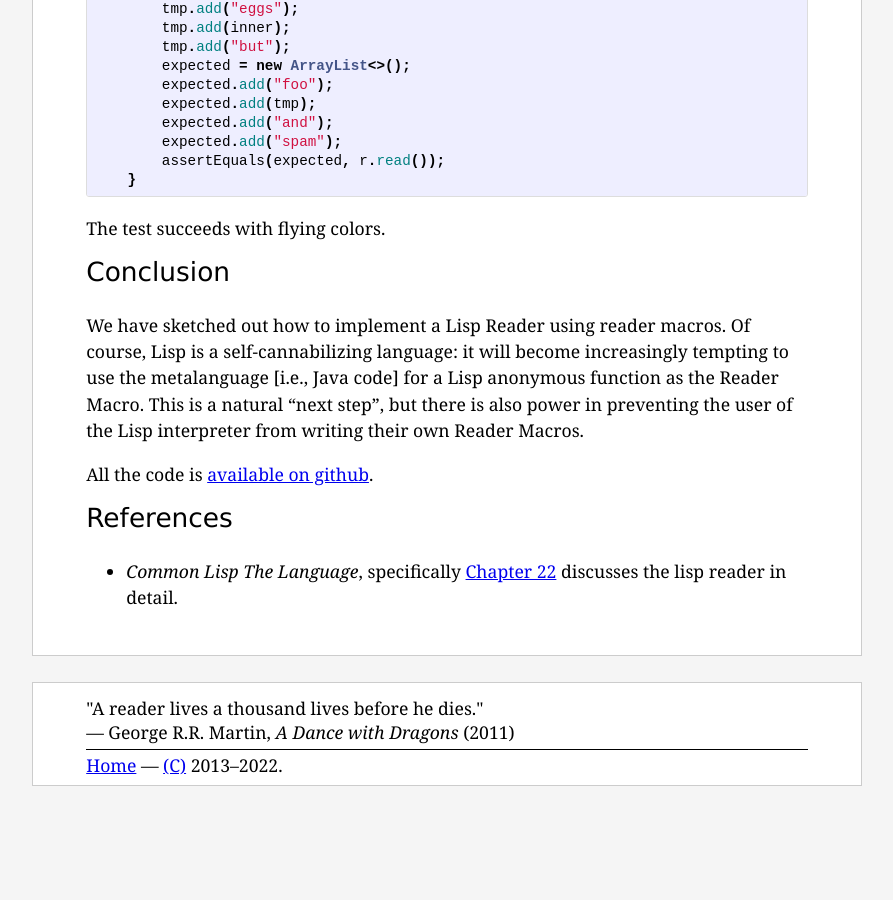
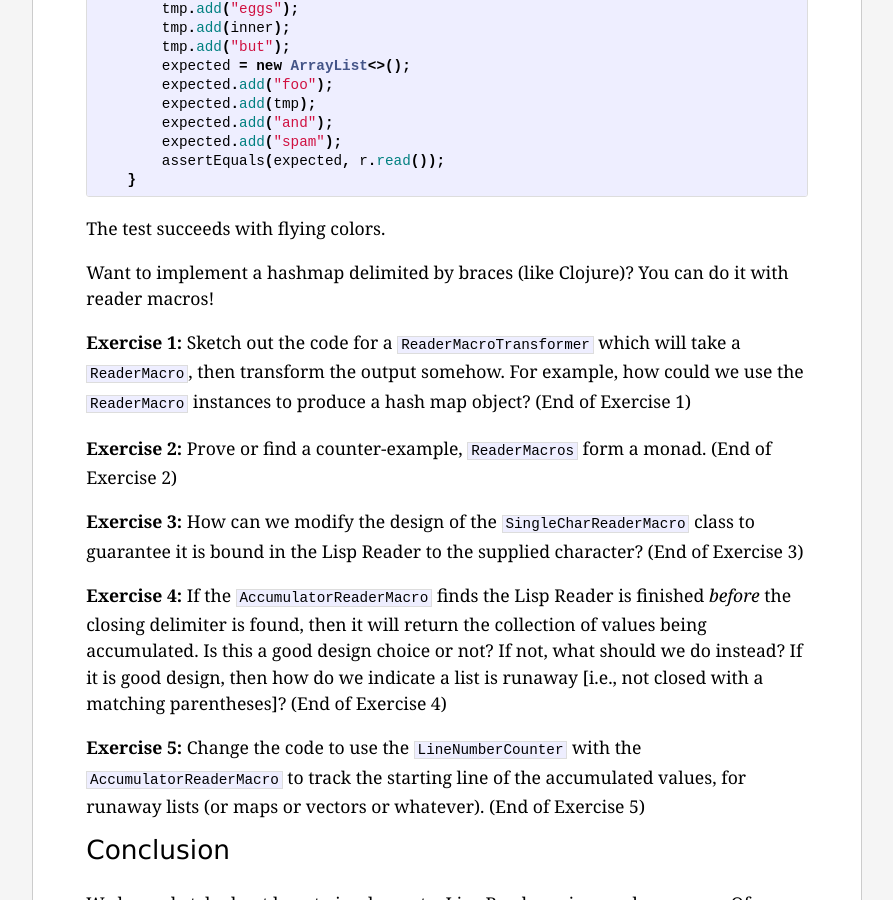
Before and after one commit to pqnelson/pqnelson.github.com, a Jekyll site: the page built from _posts/2022-12-04-make-a-lisp-reader.md, in a window 1280 px wide and 900 px high, scrolled down 8198 px. Shown: the whole window, without its empty margins (193-1086 px from the left). Built offline with Jekyll 4.4.1, drawn with Linux system fonts in a browser that asks for light colours; before the commit the page ends 9037 px from its top, so only the background shows below that.

Commit message:
Added exercise to building a Lisp Reader

```diff
--- a/_posts/2022-12-04-make-a-lisp-reader.md
+++ b/_posts/2022-12-04-make-a-lisp-reader.md
@@ -325,6 +325,36 @@ Why ask when we can unit test!
 
 The test succeeds with flying colors.
 
+Want to implement a hashmap delimited by braces (like Clojure)? You can
+do it with reader macros!
+
+**Exercise 1:** Sketch out the code for a `ReaderMacroTransformer` which
+will take a `ReaderMacro`, then transform the output somehow. For
+example, how could we use the `ReaderMacro` instances to produce a hash
+map object?
+(End of Exercise 1)
+
+**Exercise 2:** Prove or find a counter-example, `ReaderMacros` form a
+monad.
+(End of Exercise 2)
+
+**Exercise 3:** How can we modify the design of the `SingleCharReaderMacro`
+class to guarantee it is bound in the Lisp Reader to the supplied character?
+(End of Exercise 3)
+
+**Exercise 4:** If the `AccumulatorReaderMacro` finds the Lisp Reader is
+finished _before_ the closing delimiter is found, then it will return
+the collection of values being accumulated. Is this a good design choice
+or not? If not, what should we do instead? If it is good design, then
+how do we indicate a list is runaway [i.e., not closed with a matching parentheses]?
+(End of Exercise 4)
+
+**Exercise 5:**
+Change the code to use the `LineNumberCounter` with the
+`AccumulatorReaderMacro` to track the starting line of the accumulated
+values, for runaway lists (or maps or vectors or whatever).
+(End of Exercise 5)
+
 # Conclusion
 
 We have sketched out how to implement a Lisp Reader using reader macros.
```
